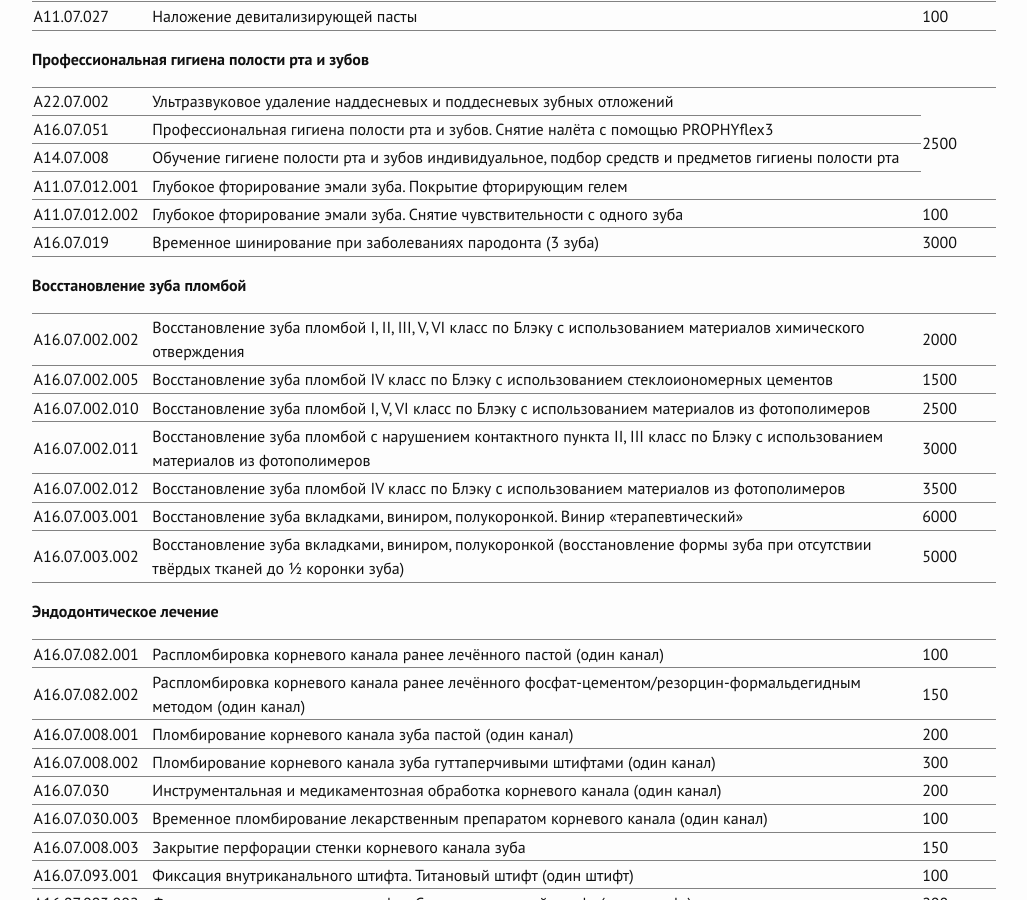
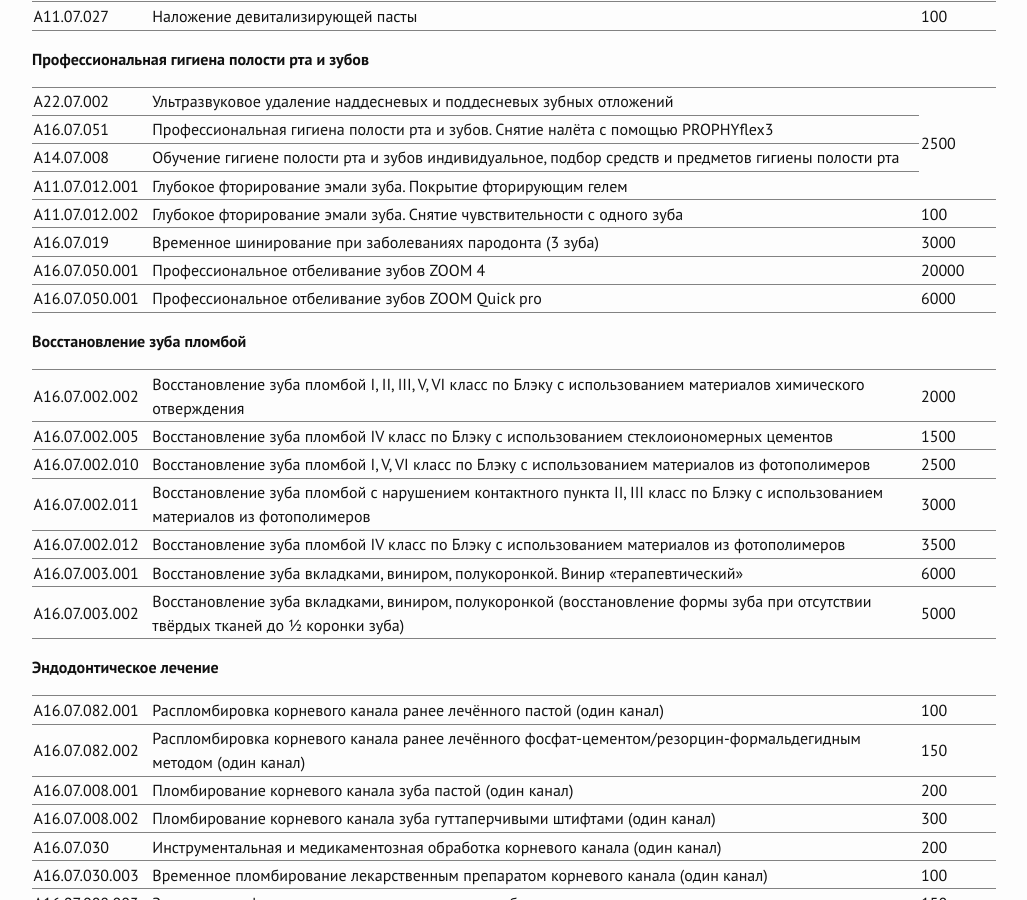
Before and after one commit to albus-dentes/albus-dentes.github.io, a Jekyll site: the page built from prices/index.html, in a window 1280 px wide and 900 px high, scrolled down 654 px. Shown: the whole window, without its empty margins (126-1153 px from the left). Built offline with Jekyll 4.4.1, drawn with Linux system fonts in a browser that asks for light colours.

Commit message:
Update prices

```diff
--- a/prices/index.html
+++ b/prices/index.html
@@ -81,6 +81,16 @@ title: Цены
     <td>А16.07.019</td>
     <td>Временное шинирование при заболеваниях пародонта (3 зуба)</td>
     <td>3000</td>
+  </tr>
+  <tr>
+    <td>А16.07.050.001</td>
+    <td>Профессиональное отбеливание зубов ZOOM 4</td>
+    <td>20000</td>
+  </tr>
+  <tr>
+    <td>А16.07.050.001</td>
+    <td>Профессиональное отбеливание зубов ZOOM Quick pro</td>
+    <td>6000</td>
   </tr>
   <tr>
     <td colspan="3" class="section-header">Восстановление зуба пломбой</td>
```
